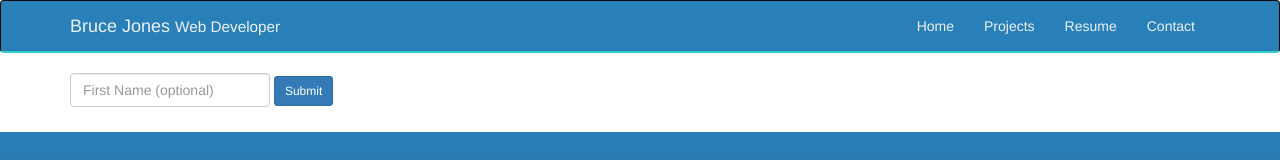
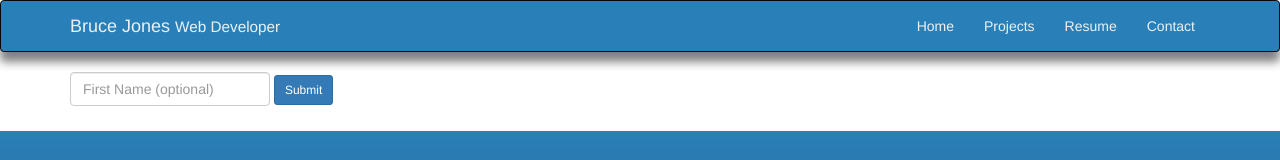
Before and after one commit to bjones2nd/bjones2nd.github.io, a plain HTML site: page index.html in a window 1280 px wide. Shown: the top 160 px of the page. Drawn offline with nearby package versions, Linux system fonts and the light colour scheme; files that its build step writes are made by us from their sources.

Commit message:
Placed box shadow under nav bar

```diff
--- a/stylesheet.scss
+++ b/stylesheet.scss
@@ -14,7 +14,7 @@ p {
 .navbar {
   overflow: hidden;
   background: $primary-color;
-  border-bottom: 2px solid $accent-color;
+  box-shadow: 0 10px 10px grey;
 
   .navbar-toggle {
     color: $accent-color;
```
